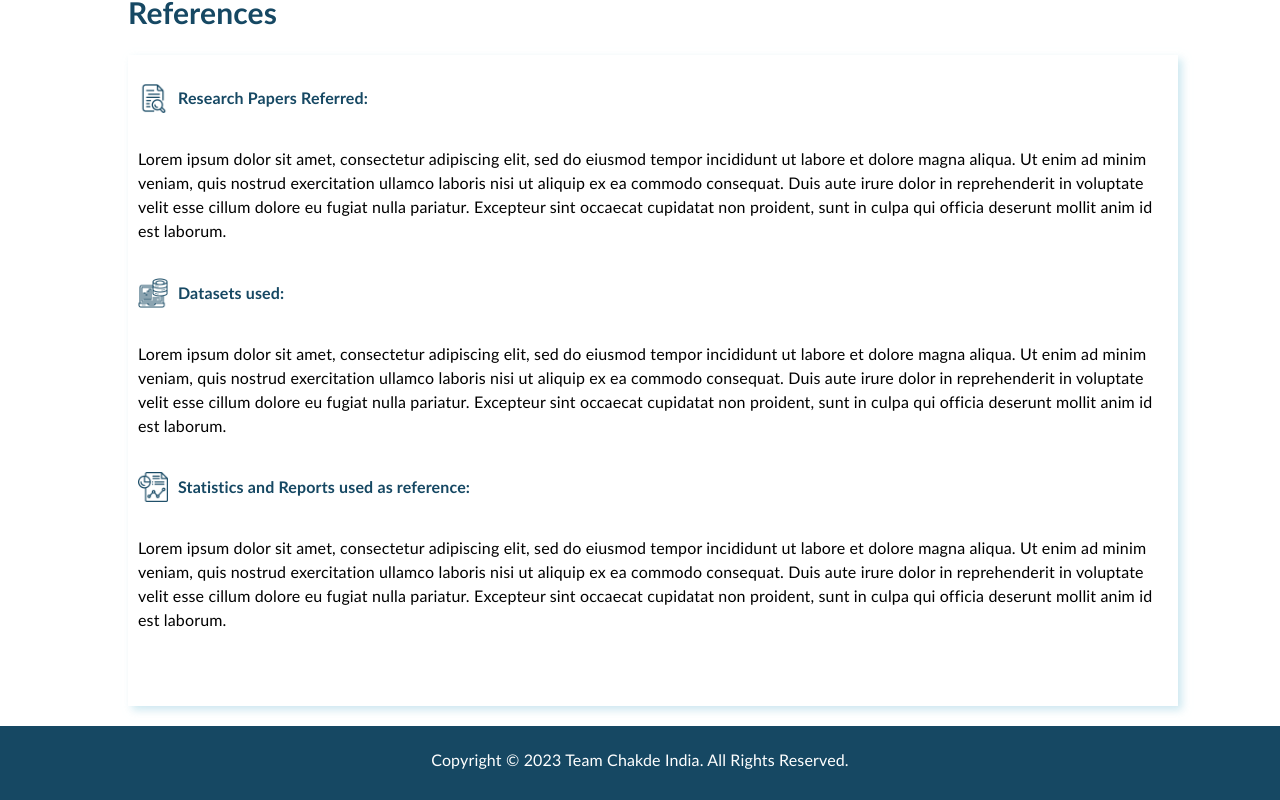
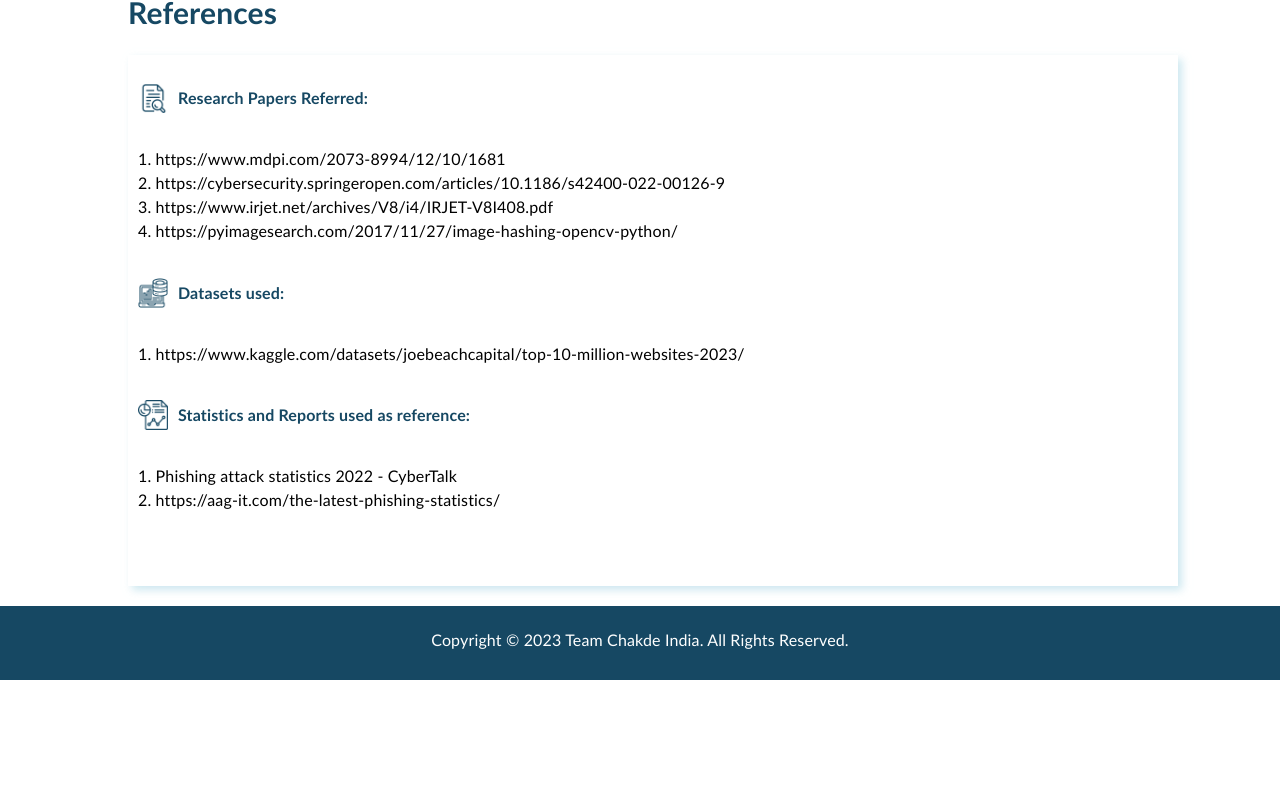
Before and after one commit to CHEETAH02/SecurePhish, a React (Create React App) app in the folder Frontend/: page /resources in a window 1280 px wide. Shown: the part 518-1318 px from the top of the page. After the commit the page ends 1198 px from the top, so only its background shows below. Built offline with nearby package versions, Linux system fonts and the light colour scheme; the HTML template or start-up script is replaced by a standard one.

Commit message:
Update AccordionComp.js

```diff
--- a/Frontend/src/components/AccordionComp.js
+++ b/Frontend/src/components/AccordionComp.js
@@ -74,19 +74,19 @@ export default function AccordionComponent() {
       <h4 style={{ color: '#164863' }}>Research Papers Referred:</h4>
     </div>
 
-    <p>Lorem ipsum dolor sit amet, consectetur adipiscing elit, sed do eiusmod tempor incididunt ut labore et dolore magna aliqua. Ut enim ad minim veniam, quis nostrud exercitation ullamco laboris nisi ut aliquip ex ea commodo consequat. Duis aute irure dolor in reprehenderit in voluptate velit esse cillum dolore eu fugiat nulla pariatur. Excepteur sint occaecat cupidatat non proident, sunt in culpa qui officia deserunt mollit anim id est laborum.</p>
+    <p>1. https://www.mdpi.com/2073-8994/12/10/1681<br/>2. https://cybersecurity.springeropen.com/articles/10.1186/s42400-022-00126-9<br/>3. https://www.irjet.net/archives/V8/i4/IRJET-V8I408.pdf<br/>4. https://pyimagesearch.com/2017/11/27/image-hashing-opencv-python/</p>
 
     <div style={{ display: 'flex', alignItems: 'center' }}>
       <img src="/dataset.png" alt="Datasets Icon" style={{ width: '30px', marginRight: '10px' }} />
       <h4 style={{ color: '#164863' }}>Datasets used:</h4>
     </div>
-    <p>Lorem ipsum dolor sit amet, consectetur adipiscing elit, sed do eiusmod tempor incididunt ut labore et dolore magna aliqua. Ut enim ad minim veniam, quis nostrud exercitation ullamco laboris nisi ut aliquip ex ea commodo consequat. Duis aute irure dolor in reprehenderit in voluptate velit esse cillum dolore eu fugiat nulla pariatur. Excepteur sint occaecat cupidatat non proident, sunt in culpa qui officia deserunt mollit anim id est laborum.</p>
+    <p>1. https://www.kaggle.com/datasets/joebeachcapital/top-10-million-websites-2023/</p>
 
     <div style={{ display: 'flex', alignItems: 'center' }}>
       <img src="/report.png" alt="Statistics Icon" style={{ width: '30px', marginRight: '10px' }} />
       <h4 style={{ color: '#164863' }}>Statistics and Reports used as reference:</h4>
     </div>
-    <p>Lorem ipsum dolor sit amet, consectetur adipiscing elit, sed do eiusmod tempor incididunt ut labore et dolore magna aliqua. Ut enim ad minim veniam, quis nostrud exercitation ullamco laboris nisi ut aliquip ex ea commodo consequat. Duis aute irure dolor in reprehenderit in voluptate velit esse cillum dolore eu fugiat nulla pariatur. Excepteur sint occaecat cupidatat non proident, sunt in culpa qui officia deserunt mollit anim id est laborum.</p>
+    <p>1. Phishing attack statistics 2022 - CyberTalk<br/>2. https://aag-it.com/the-latest-phishing-statistics/</p>
 
     <br /><br />
   </div>
```
